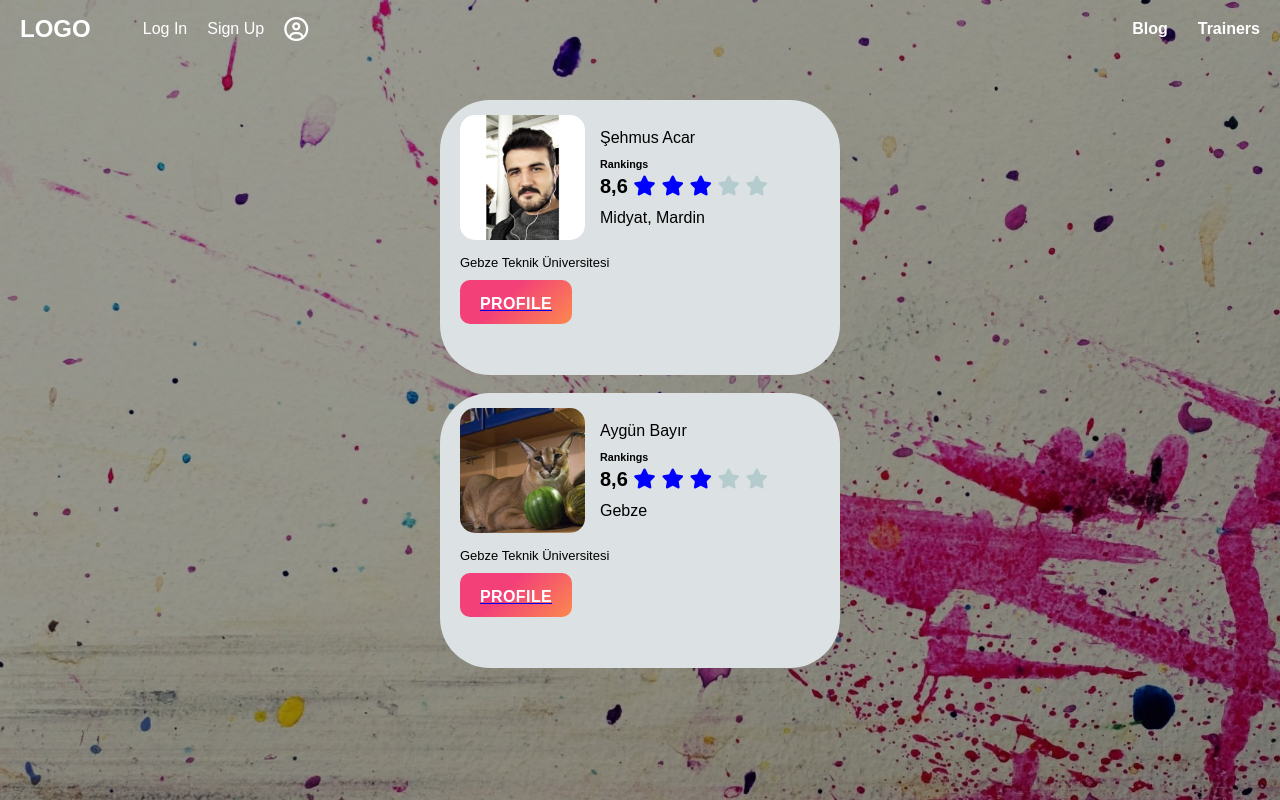
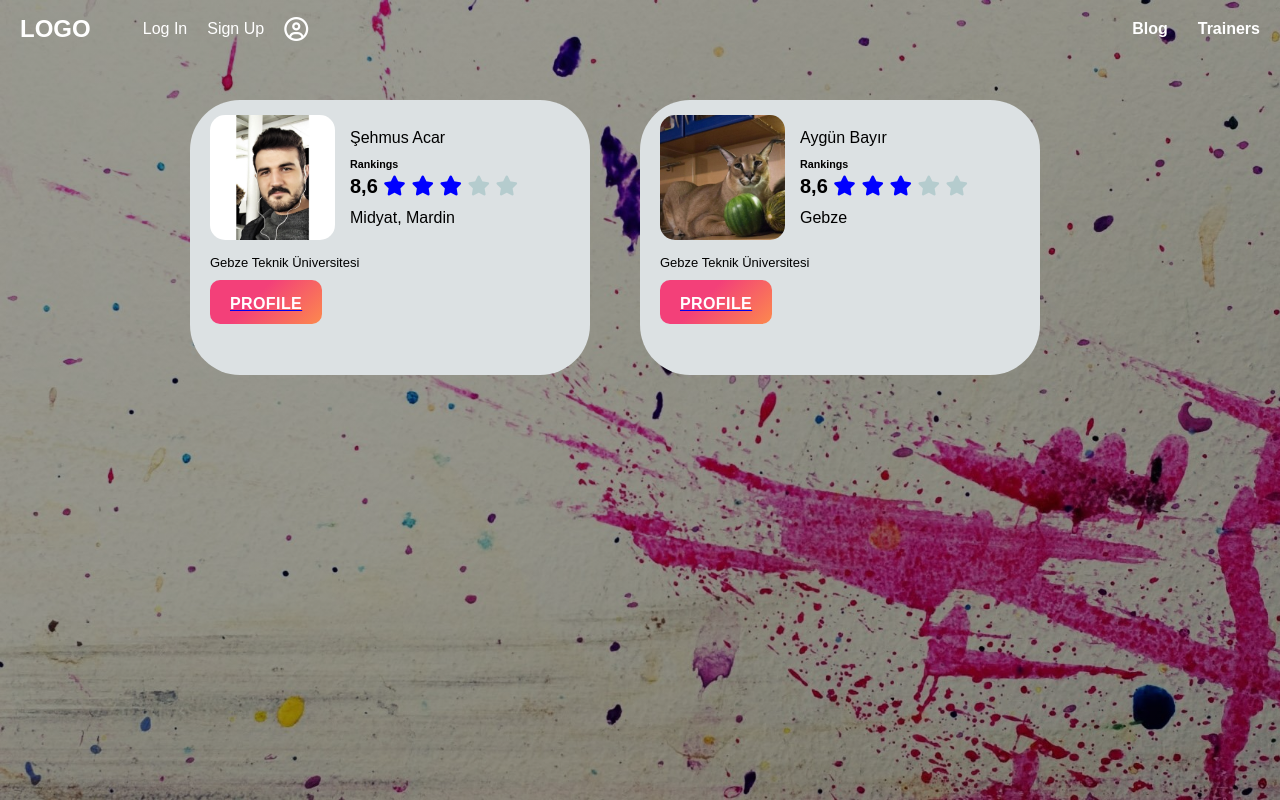
Before and after one commit to huseyin-yildiz/Fitness-Trainer-Finding-Website, a Django app: page /trainer/index/ in a window 1280 px wide. Run offline with Django 3.2, Linux system fonts and the light colour scheme; data comes from the database, SQL or seed files in the repository; some libraries are stand-ins or nearby versions.

Commit message:
Trainer and Profile

```diff
--- a/static/css/Trainers.css
+++ b/static/css/Trainers.css
@@ -4,21 +4,25 @@
   font-family: sans-serif;
 }
 
-/*
-.hero {
-  height: 100%;
-  width: 100%;
-  background-position: center;
+html {
+  background-image: linear-gradient(rgba(0, 0, 0, 0.4), rgba(0, 0, 0, 0.4)),
+    url(../Images/uJOcAr.jpg);
+  -webkit-background-size: cover;
+  -moz-background-size: cover;
+  -o-background-size: cover;
   background-size: cover;
-  position: absolute;
-}*/
+}
+
+.profile-list {
+  margin-top: 100px;
+  display: flex;
+  justify-content: center;
+}
 
 .trainer-blocks {
-  margin-top: 100px;
-  display: flex;
-  flex-direction: column;
-  align-items: center;
-  justify-content: center;
+  width: 900px;
+  display: grid;
+  grid-template-columns: repeat(auto-fill, minmax(200px, 1fr));
 }
 
 .trainer-blocks .trainer-blocks-line {
--- a/templates/trainer/index.html
+++ b/templates/trainer/index.html
@@ -32,17 +32,6 @@
         opacity: 1;
         color: blue;
       }
-      html {
-        background-image: linear-gradient(
-            rgba(0, 0, 0, 0.4),
-            rgba(0, 0, 0, 0.4)
-          ),
-          url(./Assets/Images/uJOcAr.jpg);
-        -webkit-background-size: cover;
-        -moz-background-size: cover;
-        -o-background-size: cover;
-        background-size: cover;
-      }
     </style>
     <script
       src="https://kit.fontawesome.com/a076d05399.js"
@@ -52,7 +41,7 @@
 
   <body>
     {% include 'header.html' %}
-
+    <div class="profile-list">
       <div class="trainer-blocks">
         {% for trainer in trainers %}
         <div class="profile-block">
@@ -75,9 +64,7 @@
             </div>
           </div>
           <div class="down-side">
-              <p style="font-size: 13px">
-                {{ trainer.Work_Experience }}
-              </p>
+            <p style="font-size: 13px">{{ trainer.Work_Experience }}</p>
             <a href="{{trainer.get_absolute_url}}">
               <button
                 style="justify-items: end; margin-top: 10px"
@@ -85,14 +72,14 @@
                 role="button"
               >
                 <span class="text">Profile</span>
-              </button></a>
+              </button></a
+            >
           </div>
         </div>
-      <br/>
+        <br />
         {% endfor %}
       </div>
-
-
+    </div>
     <script type="text/javascript">
       //Javacript for responsive navigation menu
       const menuBtn = document.querySelector(".menu-btn");
```
Also changed, not shown: static/css/Profile.css (+6 -6 lines), templates/trainer/detail.html (+5 -13 lines), 5 other files. Lines whose indentation alone changed are shown as unchanged.
